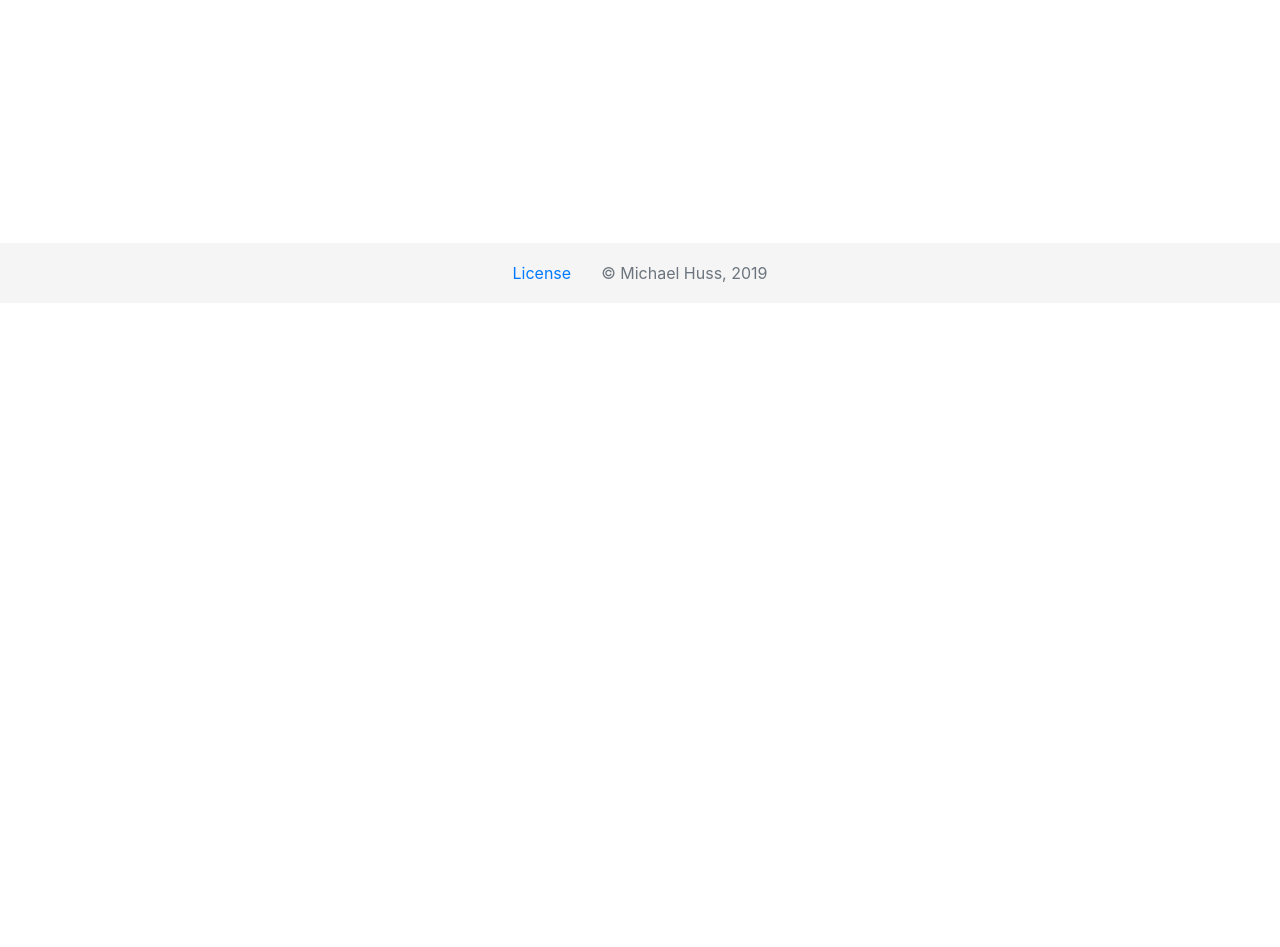
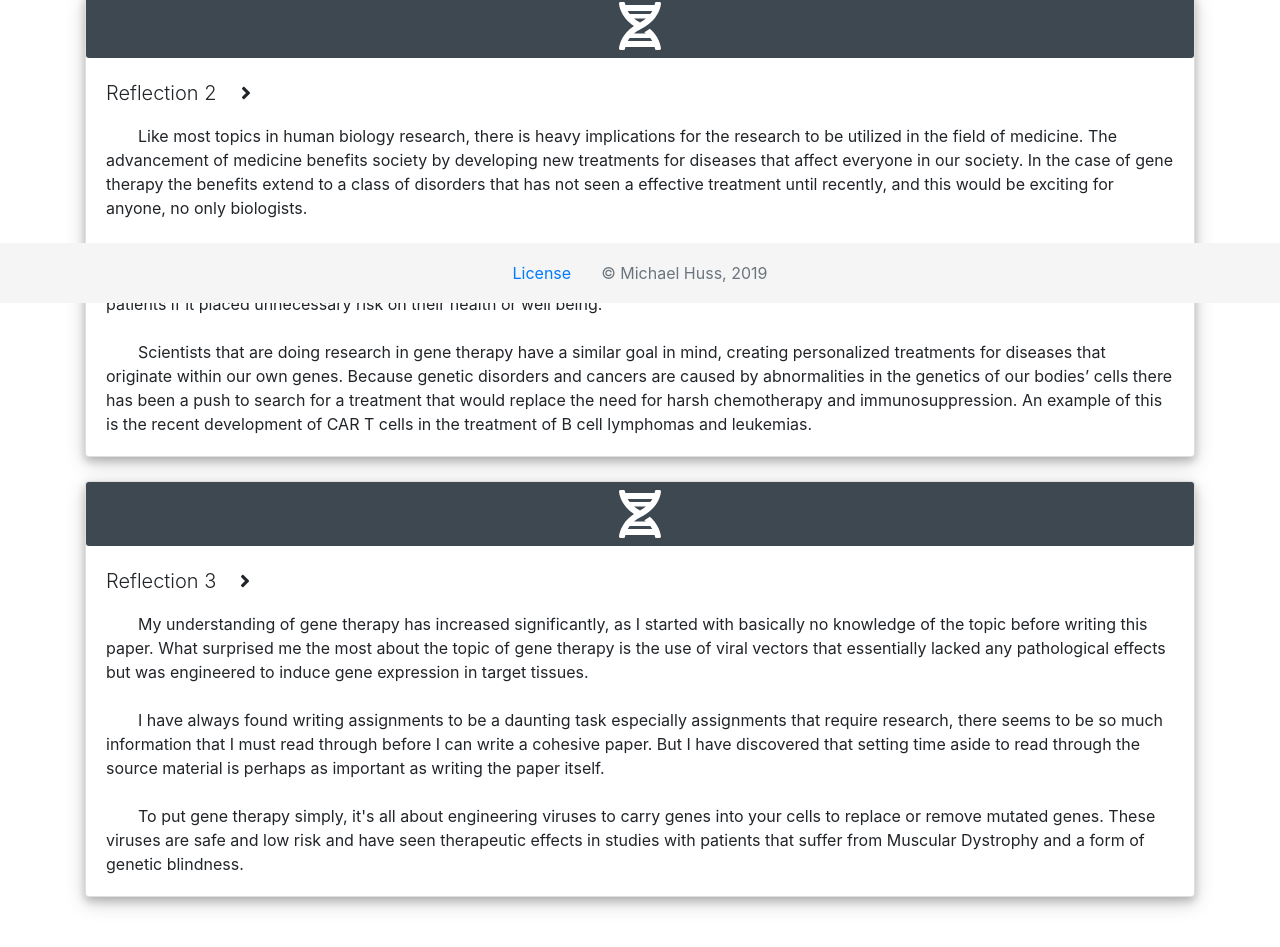
Before and after one commit to d-zigner/michael-huss, a React (Create React App) app: page /#/senior-writing-seminar in a window 1280 px wide. Shown: the part 497-1444 px from the top of the page. Before the commit the page ends 800 px from the top, so only its background shows below. Built offline with nearby package versions, Linux system fonts and the light colour scheme; a web font is replaced by a local one.

Commit message:
Adding reflections and adding box shadow to reflection layout

```diff
--- a/src/Footer.js
+++ b/src/Footer.js
@@ -17,7 +17,7 @@ class Footer extends Component {
             width: "100%",
             height: "60px",
             lineHeight: "60px",
-            marginTop: "60px",
+            marginTop: "-50px",
             backgroundColor: "#f5f5f5"
           }}
         >
--- a/src/Navigation.js
+++ b/src/Navigation.js
@@ -12,6 +12,7 @@ import PowerPoint from "./PowerPoint";
 import Paper from "./Paper";
 import Main from "./Main";
 import ProfessionalExperience from "./Navigation/ProfessionalExperience";
+import WritingSeminar from "./Navigation/WritingSeminar";
 import "./Navigation.css";
 
 class Navigation extends Component {
@@ -47,6 +48,7 @@ class Navigation extends Component {
               Home
             </Link>
             <ProfessionalExperience />
+            <WritingSeminar />
             <NavLink className="text-light" href="#">
               Resume
             </NavLink>
--- a/src/Navigation/ProfessionalExperience.js
+++ b/src/Navigation/ProfessionalExperience.js
@@ -30,21 +30,6 @@ class ProfessionalExperience extends Component {
           Professional Experience
         </DropdownToggle>
         <DropdownMenu>
-          <DropdownItem>
-            <Link to="/senior-writing-seminar/" className="text-dark">
-              Senior Writing Seminar
-            </Link>
-          </DropdownItem>
-          <DropdownItem>
-            <Link className="text-dark" to="/senior-presentation/">
-              Senior Presentation
-            </Link>
-          </DropdownItem>
-          <DropdownItem>
-            <Link className="text-dark" to="/senior-paper/">
-              Senior Paper
-            </Link>
-          </DropdownItem>
           <DropdownItem>Biology Course Work</DropdownItem>
           <DropdownItem>Osteology Internship</DropdownItem>
         </DropdownMenu>
--- /dev/null
+++ b/src/Navigation/WritingSeminar.js
@@ -0,0 +1,54 @@
+import React, { Component } from "react";
+import {
+  Dropdown,
+  DropdownToggle,
+  DropdownMenu,
+  DropdownItem
+} from "reactstrap";
+import { Link } from "react-router-dom";
+
+class WritingSeminar extends Component {
+  constructor(props) {
+    super(props);
+
+    this.toggle = this.toggle.bind(this);
+    this.state = {
+      dropdownOpen: false
+    };
+  }
+
+  toggle() {
+    this.setState(prevState => ({
+      dropdownOpen: !prevState.dropdownOpen
+    }));
+  }
+
+  render() {
+    return (
+      <Dropdown isOpen={this.state.dropdownOpen} toggle={this.toggle}>
+        <DropdownToggle className="btn-dark" caret>
+          Senior Writing Seminar
+        </DropdownToggle>
+        <DropdownMenu>
+          <DropdownItem>
+            <Link to="/senior-writing-seminar/" className="text-dark">
+              Reflections
+            </Link>
+          </DropdownItem>
+          <DropdownItem>
+            <Link className="text-dark" to="/senior-presentation/">
+              Presentation
+            </Link>
+          </DropdownItem>
+          <DropdownItem>
+            <Link className="text-dark" to="/senior-paper/">
+              Final Paper
+            </Link>
+          </DropdownItem>
+        </DropdownMenu>
+      </Dropdown>
+    );
+  }
+}
+
+export default WritingSeminar;
--- a/src/Reflections.js
+++ b/src/Reflections.js
@@ -11,6 +11,10 @@ import {
 } from "reactstrap";
 import Prompt from "./Prompt";
 
+var boxShadow = {
+  boxShadow: "0 4px 8px 0 rgba(0, 0, 0, 0.2), 0 6px 20px 0 rgba(0, 0, 0, 0.19)"
+};
+
 class Reflections extends Component {
   render() {
     return (
@@ -18,7 +22,7 @@ class Reflections extends Component {
         <Container className="mt-4">
           <Row className="pr-auto pl-auto justify-content-center">
             <Col xs="12">
-              <Card>
+              <Card className="mb-4" style={boxShadow}>
                 <CardImg
                   className="pt-2 pb-2"
                   src={process.env.PUBLIC_URL + "/dna-solid.svg"}
@@ -60,6 +64,125 @@ class Reflections extends Component {
                   </CardText>
                 </CardBody>
               </Card>
+              <Card className="mb-4" style={boxShadow}>
+                <CardImg
+                  className="pt-2 pb-2"
+                  src={process.env.PUBLIC_URL + "/dna-solid.svg"}
+                  style={{ maxHeight: "64px", backgroundColor: "#3e4851" }}
+                />
+                <CardBody>
+                  <CardTitle>
+                    <Prompt title="Reflection 2">
+                      With regards to your chosen seminar topic:
+                      <ol>
+                        <li>
+                          What implications does it have for society in general,
+                          not just for biologists like yourselves?
+                        </li>
+                        <li>
+                          Do you also see similar concerns, or thinking about
+                          broader impacts, in the articles you've been reading?
+                        </li>
+                        <li>
+                          Do expert scientists in the various fields that you've
+                          encountered seem to be thinking about the "big
+                          picture"? Give an example of such a case.
+                        </li>
+                      </ol>
+                    </Prompt>
+                  </CardTitle>
+                  <CardText>
+                    &emsp;&emsp;Like most topics in human biology research,
+                    there is heavy implications for the research to be utilized
+                    in the field of medicine. The advancement of medicine
+                    benefits society by developing new treatments for diseases
+                    that affect everyone in our society. In the case of gene
+                    therapy the benefits extend to a class of disorders that has
+                    not seen a effective treatment until recently, and this
+                    would be exciting for anyone, no only biologists.
+                    <br />
+                    <br />
+                    &emsp;&emsp;In research dealing with biological sciences and
+                    medicine there is always a concern for safety, and most
+                    research has placed patient safety as their main concern.
+                    This makes sense as any scientific findings in the field of
+                    gene therapy would not provide any benefit to patients if it
+                    placed unnecessary risk on their health or well being.
+                    <br />
+                    <br />
+                    &emsp;&emsp;Scientists that are doing research in gene
+                    therapy have a similar goal in mind, creating personalized
+                    treatments for diseases that originate within our own genes.
+                    Because genetic disorders and cancers are caused by
+                    abnormalities in the genetics of our bodies’ cells there has
+                    been a push to search for a treatment that would replace the
+                    need for harsh chemotherapy and immunosuppression. An
+                    example of this is the recent development of CAR T cells in
+                    the treatment of B cell lymphomas and leukemias.
+                  </CardText>
+                </CardBody>
+              </Card>
+              <Card className="mb-4" style={boxShadow}>
+                <CardImg
+                  className="pt-2 pb-2"
+                  src={process.env.PUBLIC_URL + "/dna-solid.svg"}
+                  style={{ maxHeight: "64px", backgroundColor: "#3e4851" }}
+                />
+                <CardBody>
+                  <CardTitle>
+                    <Prompt title="Reflection 3">
+                      As we near the end of the semester, reflect on your
+                      project for this course and discuss how your thinking has
+                      evolved over the semester on your:{" "}
+                      <ol>
+                        <li>
+                          topic area - how has your understanding of the topic
+                          evolved? what most surprised you as you dug into your
+                          topic area - did your thinking about the topic area
+                          change over the semester - give an example or two
+                        </li>
+
+                        <li>
+                          your perception of your writing ability - what did you
+                          discover about your talents as a writer in the
+                          discipline of biology?
+                        </li>
+                        <li>
+                          suppose you had 2 minutes to give someone an "elevator
+                          talk" - a short, descriptive summary of what your
+                          project was about and what important lessons you
+                          learned from it - what would you say?
+                        </li>
+                      </ol>
+                    </Prompt>
+                  </CardTitle>
+                  <CardText>
+                    &emsp;&emsp;My understanding of gene therapy has increased
+                    significantly, as I started with basically no knowledge of
+                    the topic before writing this paper. What surprised me the
+                    most about the topic of gene therapy is the use of viral
+                    vectors that essentially lacked any pathological effects but
+                    was engineered to induce gene expression in target tissues.
+                    <br />
+                    <br />
+                    &emsp;&emsp;I have always found writing assignments to be a
+                    daunting task especially assignments that require research,
+                    there seems to be so much information that I must read
+                    through before I can write a cohesive paper. But I have
+                    discovered that setting time aside to read through the
+                    source material is perhaps as important as writing the paper
+                    itself.
+                    <br />
+                    <br />
+                    &emsp;&emsp;To put gene therapy simply, it's all about
+                    engineering viruses to carry genes into your cells to
+                    replace or remove mutated genes. These viruses are safe and
+                    low risk and have seen therapeutic effects in studies with
+                    patients that suffer from Muscular Dystrophy and a form of
+                    genetic blindness.
+                  </CardText>
+                </CardBody>
+              </Card>
             </Col>
           </Row>
         </Container>
```
